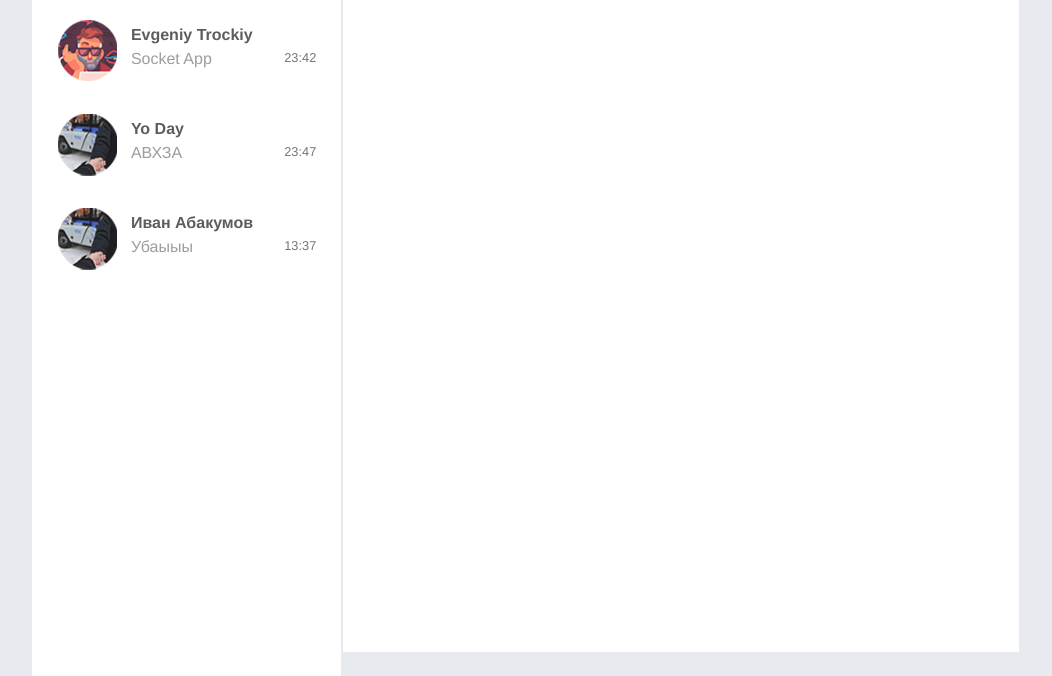
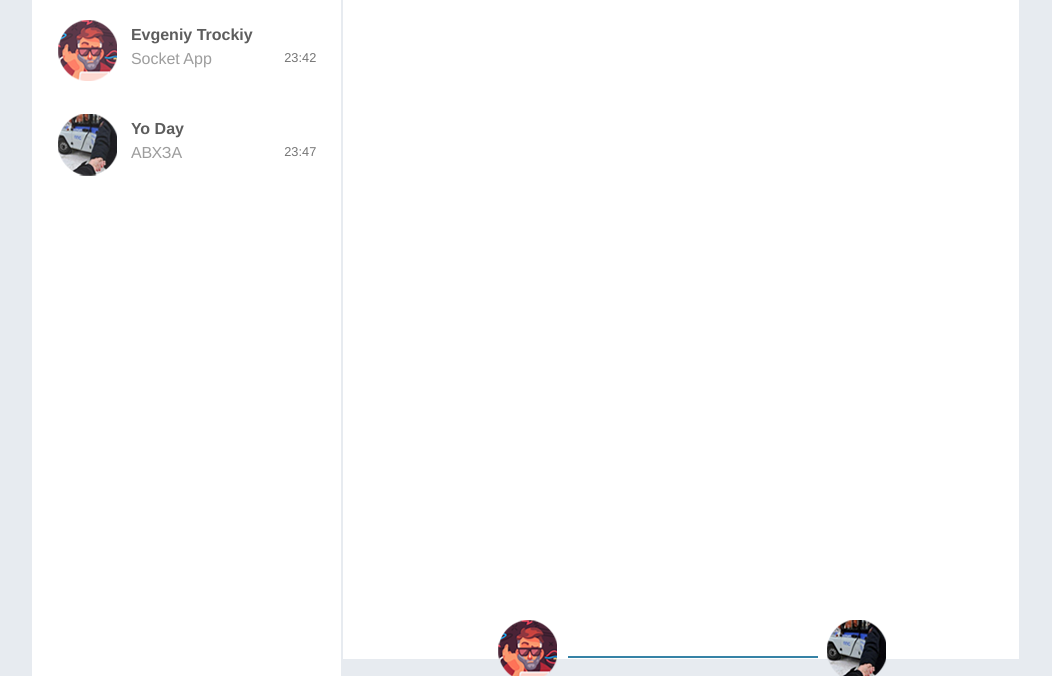
Before and after one commit to socket-dwayne/socket-app, a plain HTML site: page index.html in a window 1280 px wide. Shown: the part 124-800 px from the top of the page, without its empty margins (113-1165 px from the left). Drawn offline with Linux system fonts and the light colour scheme.

Commit message:
few fix
+ Message input
+ Fixed bugs

```diff
--- a/index.html
+++ b/index.html
@@ -25,22 +25,14 @@
 	<body class="body-style">
 	<div class="block-left">
     <script type="text/javascript">
-            /**
-            * Функция Скрывает/Показывает блок
-            * @author ox2.ru дизайн студия
-            **/
             function showHide(element_id) {
-                //Если элемент с id-шником element_id существует
                 if (document.getElementById(element_id)) {
-                    //Записываем ссылку на элемент в переменную obj
                     var obj = document.getElementById(element_id);
-                    //Если css-свойство display не block, то:
                     if (obj.style.display != "block") {
-                        obj.style.display = "block"; //Показываем элемент
+                        obj.style.display = "block";
                     }
-                    else obj.style.display = "none"; //Скрываем элемент
+                    else obj.style.display = "none";
                 }
-                //Если элемент с id-шником element_id не найден, то выводим сообщение
                 else alert("Элемент с id: " + element_id + " не найден!");
             }
         </script>
@@ -65,15 +57,14 @@
 			        <div class="last-msg"><label>АВХЗА<label></div>
                     <div class="msg-time"><label>23:47<label></div>
 		</div>
-		<div class="contact-box">
-		    <img class="avatar" src="assets/avtar2.png"/>
-			        <div class="name"><b>Иван Абакумов</b></div>
-			        <div class="last-msg"><label>Убаыыы<label></div>
-                    <div class="msg-time"><label>13:37<label></div>
-		</div>
 	</div>
 	</div>
 	<div class='block-right'>
+	    <div class="input-box">
+            <img class="sender-avatar" src="assets/avtar1.png"/>
+            <img class="reciver-avatar" src="assets/avtar2.png"/>
+	        <input type="text" class="input-msg">
+	    </div>
 	</div>
 	</body>
 
--- a/style.css
+++ b/style.css
@@ -4,7 +4,7 @@
   left: 145px;
   width: 989px;
   height: 44px;
-  z-index: 11;
+  z-index: 800;
 }
 .bar .user-avatar img {
 	width: 3.4%;
@@ -87,10 +87,39 @@
   background-color: rgb(255, 255, 255);
   position: fixed;
   right: 11.6%;
-  top: 4.7%;
+  padding-top: 4.7%;
   width: 52.8%; /*677px*/
-  height: 92.3%; /*846px*/
-  z-index: 6;
+  height: 89.4%; /*846px*/
+  z-index: 99;
+}
+.block-right .input-box {
+	position: static;
+	padding-top: 100%;
+	padding-left: 23%;
+
+}
+.block-right .input-box .sender-avatar {
+	float: left;
+	margin-right: 2%;
+	padding-top: -2%;
+
+}
+.block-right .input-box .reciver-avatar {
+	float: right;
+	padding-right: 25.5%;
+
+}
+.block-right .input-box .input-msg {
+  font-family: Helvetica;
+  font-size:14px;
+  padding:10px 20px 10px 5px;
+  display:block;
+  width: 250px;
+  border:none;
+  border-bottom:2px solid #3683a6;
+}
+.block-right .input-box .input-msg:focus {
+	border-color: #5682a3;
 }
 .block-left .box-user {
   background-color: rgb(54, 131, 166);
@@ -165,7 +194,7 @@
 	font-size: 100%;
 	float: left;
 	margin-right: 19%;
-	}
+}
 .contact-box .last-msg {
 	opacity: 0.6;
 	color: rgb(76,76,76);
@@ -174,7 +203,7 @@
 	font-family: Helvetica;
 	font-size: 100%;
 	float: left;
-	}
+}
 .contact-box .msg-time {
 	padding-top: 2%;
 	padding-right: 8%;
@@ -195,24 +224,72 @@
 	color: white;
 	transition: 0.1s;
 }
-*:focus {outline: none;}
+*:focus {
+    outline: none;
+}
 /*BURGER ICON*/
-.spinner-master2 * {transition:all 0.3s;-webkit-transition:all 0.3s;box-sizing:border-box;}
+.spinner-master2 * {
+    transition:all 0.3s;
+	-webkit-transition:all 0.3s;
+	box-sizing:border-box;
+}
 
-.spinner-master2 {position:relative;margin-top:3px;margin-left: 30px;height:40px;width:40px; float: left;}
+.spinner-master2 {
+	position:relative;
+	margin-top:3px;
+	margin-left: 30px;
+	height:40px;
+	width:40px;
+	float: left;
+}
 
-.spinner-master2 input[type=checkbox] {display:none;}
-.spinner-master2 label {cursor:pointer;position:absolute;z-index:99;height:100%;width:100%;top:12px;left:0;}
+.spinner-master2 input[type=checkbox] {
+	display:none;
+}
+.spinner-master2 label {
+	cursor:pointer;
+	position:absolute;
+	z-index:99;
+	height:100%;
+	width:100%;
+	top:12px;
+	left:0;
+	}
 
-.spinner-master2 .spinner2 {position:absolute;height:2px;width:21;background-color:white;}
+.spinner-master2 .spinner2 {
+	position:absolute;
+	height:2px;
+	width:21;
+	background-color:white;
+}
 
-.spinner-master2 .diagonal.part-1 {position:relative;float:left;}
-.spinner-master2 .horizontal {position:relative;float:left;margin-top:4px;}
-.spinner-master2 .diagonal.part-2 {position:relative;float:left;margin-top:4px;}
+.spinner-master2 .diagonal.part-1 {
+position:relative;
+float:left;
+}
+.spinner-master2 .horizontal {
+	position:relative;
+    float:left;
+	margin-top:4px;
+}
+.spinner-master2 .diagonal.part-2 {
+	position:relative;
+	float:left;
+	margin-top:4px
+}
 
-.spinner-master2 input[type=checkbox]:checked ~ .spinner-spin2 > .horizontal {opacity: 0;}
-.spinner-master2 input[type=checkbox]:checked ~ .spinner-spin2 > .diagonal.part-1 {background-color: white;transform:rotate(45deg);margin-top:8px;}
-.spinner-master2 input[type=checkbox]:checked ~ .spinner-spin2 > .diagonal.part-2 {transform:rotate(-45deg);margin-top: -8px}
+.spinner-master2 input[type=checkbox]:checked ~ .spinner-spin2 > .horizontal {
+	opacity: 0;
+}
+.spinner-master2 input[type=checkbox]:checked ~ .spinner-spin2 > .diagonal.part-1 {
+	background-color: white;
+	transform:rotate(45deg);
+	margin-top:8px;
+	}
+.spinner-master2 input[type=checkbox]:checked ~ .spinner-spin2 > .diagonal.part-2 {
+	transform:rotate(-45deg);
+	margin-top: -8px;
+	}
 
 .body-style{
 	background-color: rgb(231,235,240);
```
